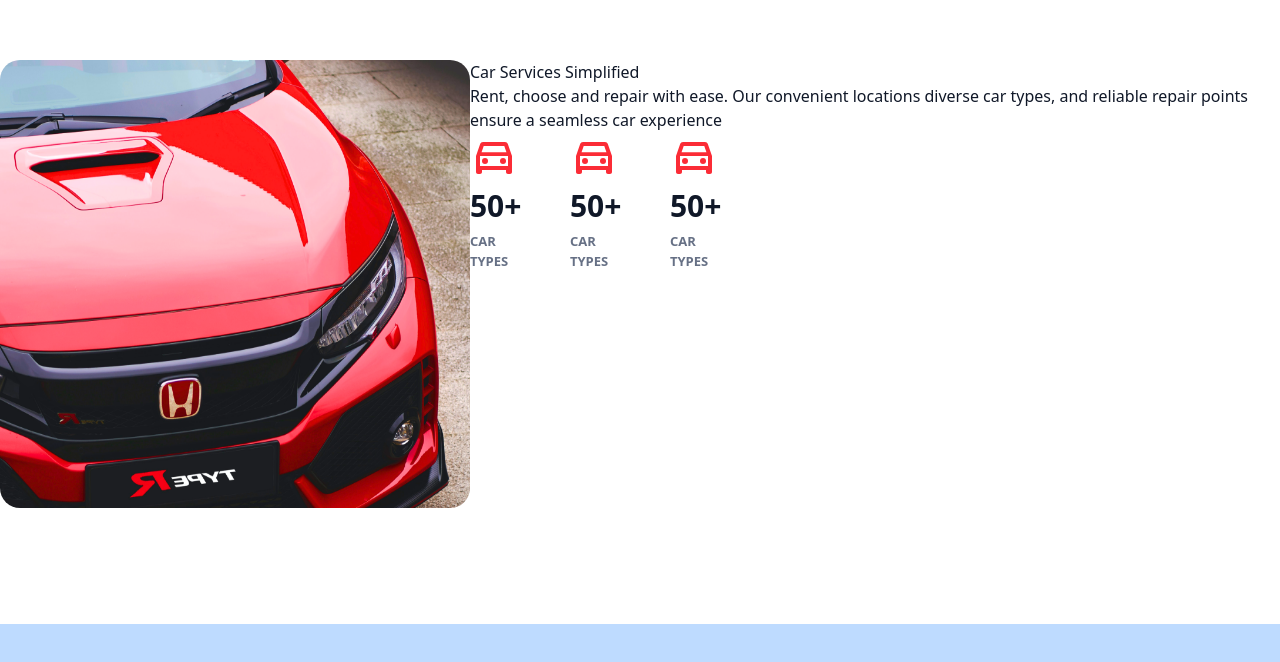
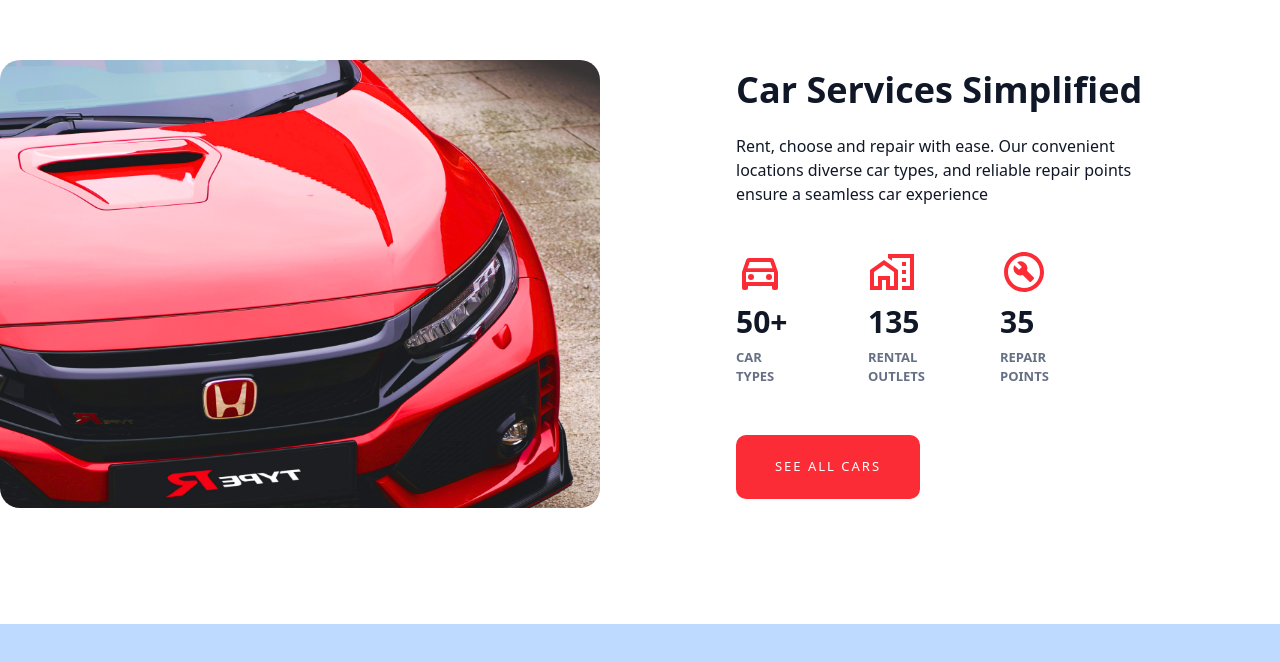
Before and after one commit to Aqueous20/Velocity, a React (Vite) app in the folder velocity/: page / in a window 1280 px wide. Shown: the part 1696-2358 px from the top of the page. Built offline with nearby package versions, Linux system fonts and the light colour scheme.

Commit message:
about component
completed the about component

```diff
--- a/velocity/src/Components/About.jsx
+++ b/velocity/src/Components/About.jsx
@@ -26,25 +26,51 @@ export const About = () => {
     >
       <div className="container mx-auto">
         <div className="flex flex-col xl:flex-row xl:justify-between">
-          <div>
+          <motion.div
+            initial={{ opacity: 0, y: 40 }} // "down" effect
+            whileInView={{ opacity: 1, y: 0 }} // visible state
+            transition={{ duration: 0.4, delay: 0.4 }}
+            viewport={{ once: false, amount: 0.6 }}
+            className="flex-1 mb-8 xl:mb-0"
+          >
             <img
               src={car01}
               alt="binge sake"
               className="rounded-[20px] w-[600px] h-[448px]"
             />{" "}
             {/*image*/}
-          </div>
-          <div>
-            <div>
+          </motion.div>
+          <div className="flex-1 flex items-center xl:justify-center">
+            <div className="xl:max-w-[517px]">
               {/*text & stats*/}
-              <h2>Car Services Simplified</h2>
-              <p>
+              <motion.h2
+                initial={{ opacity: 0, y: 40 }} // "down" effect
+                whileInView={{ opacity: 1, y: 0 }} // visible state
+                transition={{ duration: 0.6, delay: 0.4 }}
+                viewport={{ once: false, amount: 0.6 }}
+                className="text-4xl mb-6 font-bold"
+              >
+                Car Services Simplified
+              </motion.h2>
+              <motion.p
+                initial={{ opacity: 0, y: 40 }} // "down" effect
+                whileInView={{ opacity: 1, y: 0 }} // visible state
+                transition={{ duration: 0.6, delay: 0.6 }}
+                viewport={{ once: false, amount: 0.6 }}
+                className="mb-[42px] max-w-md"
+              >
                 Rent, choose and repair with ease. Our convenient locations
                 diverse car types, and reliable repair points ensure a seamless
                 car experience
-              </p>
+              </motion.p>
               {/*text & stats*/}
-              <div className="flex">
+              <motion.div
+                initial={{ opacity: 0, y: 40 }} // "down" effect
+                whileInView={{ opacity: 1, y: 0 }} // visible state
+                transition={{ duration: 0.6, delay: 0.8 }}
+                viewport={{ once: false, amount: 0.2 }}
+                className="flex items-center gap-x-8 mb-12"
+              >
                 {/*Car Types*/}
                 <div className="flex flex-col w-[100px] ">
                   <MdOutlineDirectionsCar className="text-5xl text-red-500 mb-2" />
@@ -60,31 +86,40 @@ export const About = () => {
                 </div>
                 {/*rental outlets*/}
                 <div className="flex flex-col w-[100px] ">
-                  <MdOutlineDirectionsCar className="text-5xl text-red-500 mb-2" />
+                  <MdOutlineMapsHomeWork className="text-5xl text-red-500 mb-2" />
                   <div className="text-3xl font-black mb-2">
                     {inView ? (
-                      <CountUp start={0} end={50} duration={3} delay={1} />
+                      <CountUp start={0} end={135} duration={3} delay={1} />
                     ) : null}
-                    +
                   </div>
                   <div className="uppercase text-[13px] font-semibold text-[#667085]">
-                    car <br /> types
+                    rental <br /> outlets
                   </div>
                 </div>
                 {/*repair points*/}
                 <div className="flex flex-col w-[100px] ">
-                  <MdOutlineDirectionsCar className="text-5xl text-red-500 mb-2" />
+                  <MdOutlineBuildCircle className="text-5xl text-red-500 mb-2" />
                   <div className="text-3xl font-black mb-2">
                     {inView ? (
-                      <CountUp start={0} end={50} duration={3} delay={1} />
+                      <CountUp start={0} end={35} duration={3} delay={1} />
                     ) : null}
-                    +
                   </div>
                   <div className="uppercase text-[13px] font-semibold text-[#667085]">
-                    car <br /> types
+                    repair <br /> points
                   </div>
                 </div>
-              </div>
+              </motion.div>
+              {/*button*/}
+              <motion.button
+                initial={{ opacity: 0, y: 40 }} // "down" effect
+                whileInView={{ opacity: 1, y: 0 }} // visible state
+                transition={{ duration: 0.6, delay: 1 }}
+                viewport={{ once: false, amount: 0.6 }}
+                className="hidden xl:block bg-red-500 hover:bg-[#dd242a] rounded-[10px] w-full h-16 uppercase font-medium
+                          text-white tracking-[2px] text-[13px] max-w-[184px]"
+              >
+                See all cars
+              </motion.button>
             </div>
           </div>
         </div>
```
Also changed, not shown: 1 other file (tests, documents, lock files or other folders).
